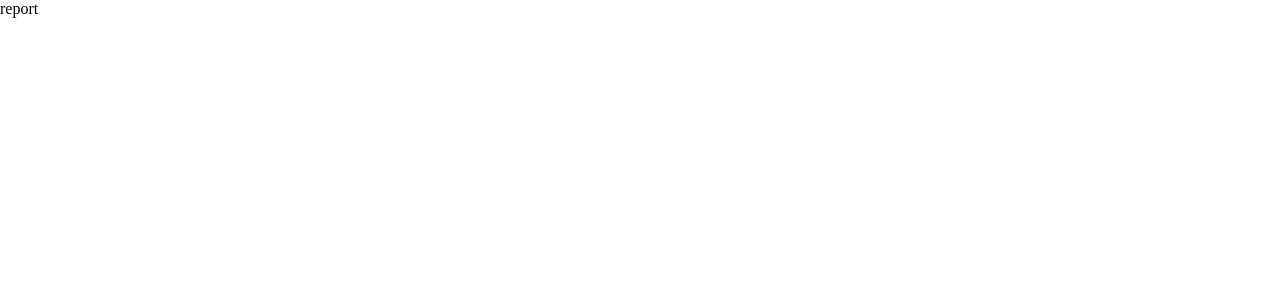
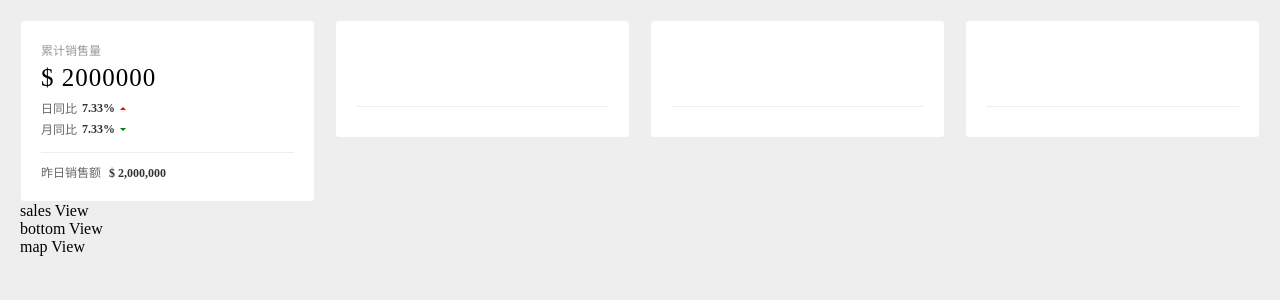
Before and after one commit to Nza6920/datav-report, a Vue app: page /#/ in a window 1280 px wide. Shown: the top 300 px of the page. Built offline with nearby package versions, Linux system fonts and the light colour scheme.

Commit message:
add total-sale component

```diff
--- /dev/null
+++ b/src/components/bottom-view/index.vue
@@ -0,0 +1,15 @@
+<template>
+    <div>
+      bottom View
+    </div>
+</template>
+
+<script>
+export default {
+  name: 'bottomView'
+}
+</script>
+
+<style lang="scss" scoped>
+
+</style>
--- /dev/null
+++ b/src/components/common-card/index.vue
@@ -0,0 +1,78 @@
+<template>
+  <div class="common-card">
+    <div class="title">
+      {{title}}
+    </div>
+    <div class="value">
+      {{value}}
+    </div>
+    <div class="chart">
+      <slot></slot>
+    </div>
+    <div class="line"/>
+    <div class="total">
+      <slot name="footer"></slot>
+    </div>
+  </div>
+</template>
+
+<script>
+export default {
+  name: 'commonCard',
+  props: {
+    title: String,
+    value: String
+  }
+}
+</script>
+
+<style lang="scss" scoped>
+  .title {
+    font-size: 12px;
+    color: #999;
+  }
+
+  .value {
+    font-size: 25px;
+    color: #000;
+    margin-top: 5px;
+    letter-spacing: 1px;
+  }
+
+  .chart {
+    height: 50px;
+  }
+
+  .line {
+    margin: 10px 0;
+    border-top: 1px solid #eee;
+  }
+
+  .total {
+    font-size: 12px;
+    color: #666;
+  }
+</style>
+<style lang="scss">
+  .emphasis {
+    margin-left: 5px;
+    color: #333;
+    font-weight: 700;
+  }
+
+  .increase {
+    width: 0;
+    height: 0;
+    border: 3px solid transparent;
+    border-bottom-color: red;
+    margin: 0 0 3px 5px;
+  }
+
+  .decrease {
+    width: 0;
+    height: 0;
+    border: 3px solid transparent;
+    border-top-color: green;
+    margin: 3px 0 0 5px;
+  }
+</style>
--- /dev/null
+++ b/src/components/mapView/index.vue
@@ -0,0 +1,15 @@
+<template>
+  <div>
+    map View
+  </div>
+</template>
+
+<script>
+export default {
+  name: 'mapView'
+}
+</script>
+
+<style lang="scss" scoped>
+
+</style>
--- /dev/null
+++ b/src/components/sales-view/index.vue
@@ -0,0 +1,15 @@
+<template>
+  <div>
+    sales View
+  </div>
+</template>
+
+<script>
+export default {
+  name: 'salesView'
+}
+</script>
+
+<style lang="scss" scoped>
+
+</style>
--- /dev/null
+++ b/src/components/today-user/index.vue
@@ -0,0 +1,16 @@
+<template>
+  <common-card/>
+</template>
+
+<script>
+import CommonCardMixin from '../../mixins/commonCardMixin'
+
+export default {
+  name: 'todayUser',
+  mixins: [CommonCardMixin]
+}
+</script>
+
+<style scoped>
+
+</style>
--- /dev/null
+++ b/src/components/top-view/index.vue
@@ -0,0 +1,49 @@
+<template>
+  <div class="top-view">
+    <el-row :gutter="20">
+      <el-col :span="6">
+        <el-card shadow="hover">
+          <total-sale/>
+        </el-card>
+      </el-col>
+      <el-col :span="6">
+        <el-card shadow="hover">
+          <total-order/>
+        </el-card>
+      </el-col>
+      <el-col :span="6">
+        <el-card shadow="hover">
+          <today-user/>
+        </el-card>
+      </el-col>
+      <el-col :span="6">
+        <el-card shadow="hover">
+          <total-user/>
+        </el-card>
+      </el-col>
+    </el-row>
+  </div>
+</template>
+
+<script>
+import TotalSale from '../total-sale'
+import TotalOrder from '../total-order'
+import TotalUser from '../total-user'
+import TodayUser from '../today-user'
+
+export default {
+  name: 'topView',
+  components: {
+    TotalSale,
+    TotalOrder,
+    TotalUser,
+    TodayUser
+  }
+}
+</script>
+
+<style lang="scss" scoped>
+  .top-view {
+    padding-top: 20px;
+  }
+</style>
--- /dev/null
+++ b/src/components/total-order/index.vue
@@ -0,0 +1,16 @@
+<template>
+  <common-card/>
+</template>
+
+<script>
+import CommonCardMixin from '../../mixins/commonCardMixin'
+
+export default {
+  name: 'totalOrder',
+  mixins: [CommonCardMixin]
+}
+</script>
+
+<style scoped>
+
+</style>
--- /dev/null
+++ b/src/components/total-sale/index.vue
@@ -0,0 +1,51 @@
+<template xmlns:v-slot="http://www.w3.org/1999/XSL/Transform">
+  <common-card
+    title="累计销售量"
+    value="$ 2000000">
+    <template>
+      <div class="compare-wrapper">
+        <div class="compare">
+          <span>日同比</span>
+          <span class="emphasis">7.33%</span>
+          <div class="increase"></div>
+        </div>
+        <div class="compare">
+          <span>月同比</span>
+          <span class="emphasis">7.33%</span>
+          <div class="decrease"></div>
+        </div>
+      </div>
+    </template>
+    <template v-slot:footer>
+      <span>昨日销售额 </span>
+      <span class="emphasis">$ 2,000,000</span>
+    </template>
+  </common-card>
+</template>
+
+<script>
+import CommonCardMixin from '../../mixins/commonCardMixin'
+
+export default {
+  name: 'totalSale',
+  mixins: [CommonCardMixin]
+}
+</script>
+
+<style lang="scss" scoped>
+  .compare-wrapper {
+    height: 100%;
+    display: flex;
+    flex-direction: column;
+    justify-content: center;
+
+    .compare {
+      display: flex;
+      align-items: center;
+      font-size: 12px;
+      margin-top: 3px;
+      color: #666;
+    }
+  }
+
+</style>
--- /dev/null
+++ b/src/components/total-user/index.vue
@@ -0,0 +1,17 @@
+<template>
+  <common-card/>
+</template>
+
+<script>
+import CommonCardMixin from '../../mixins/commonCardMixin'
+
+export default {
+  name: 'totalUser',
+  mixins: [CommonCardMixin]
+
+}
+</script>
+
+<style scoped>
+
+</style>
--- /dev/null
+++ b/src/mixins/commonCardMixin.js
@@ -0,0 +1,7 @@
+import CommonCard from '../components/common-card'
+
+export default {
+  components: {
+    CommonCard
+  }
+}
--- a/src/plugins/element.js
+++ b/src/plugins/element.js
@@ -1,4 +1,6 @@
 import Vue from 'vue'
-import { Button } from 'element-ui'
+import { Card, Col, Row } from 'element-ui'
 
-Vue.use(Button)
+Vue.use(Card)
+Vue.use(Row)
+Vue.use(Col)
--- a/src/views/Home.vue
+++ b/src/views/Home.vue
@@ -1,12 +1,35 @@
 <template>
   <div class="home">
-    report
+    <top-view/>
+    <sales-view/>
+    <bottom-view/>
+    <map-view/>
   </div>
 </template>
 
 <script>
+import TopView from '../components/top-view'
+import SalesView from '../components/sales-view'
+import BottomView from '../components/bottom-view'
+import MapView from '../components/mapView'
 
 export default {
-  name: 'Home'
+  name: 'home',
+  components: {
+    TopView,
+    SalesView,
+    BottomView,
+    MapView
+  }
 }
 </script>
+
+<style>
+  .home {
+    width: 100%;
+    height: 100%;
+    padding: 0 20px;
+    background: #eee;
+    box-sizing: border-box;
+  }
+</style>
```
